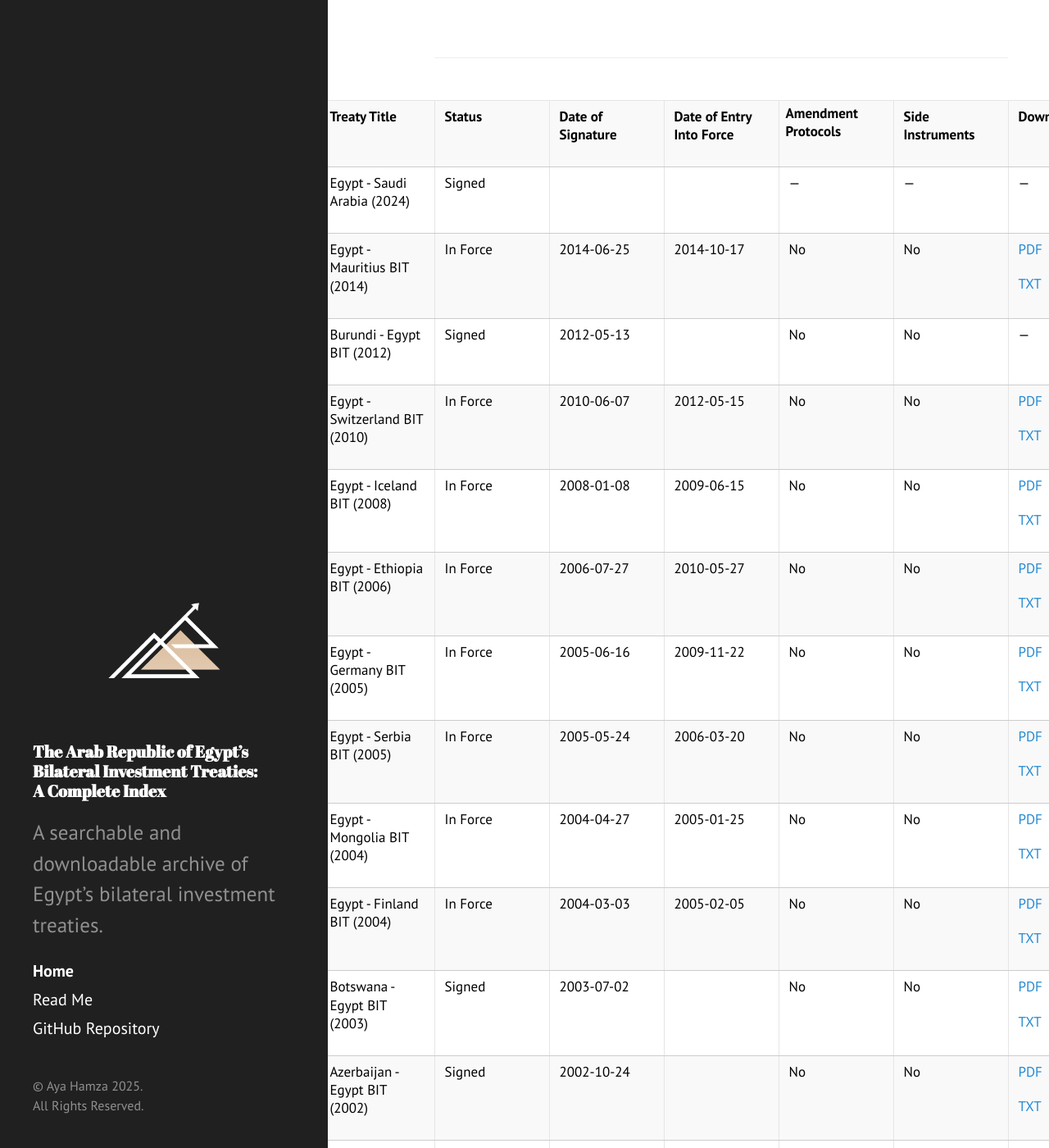
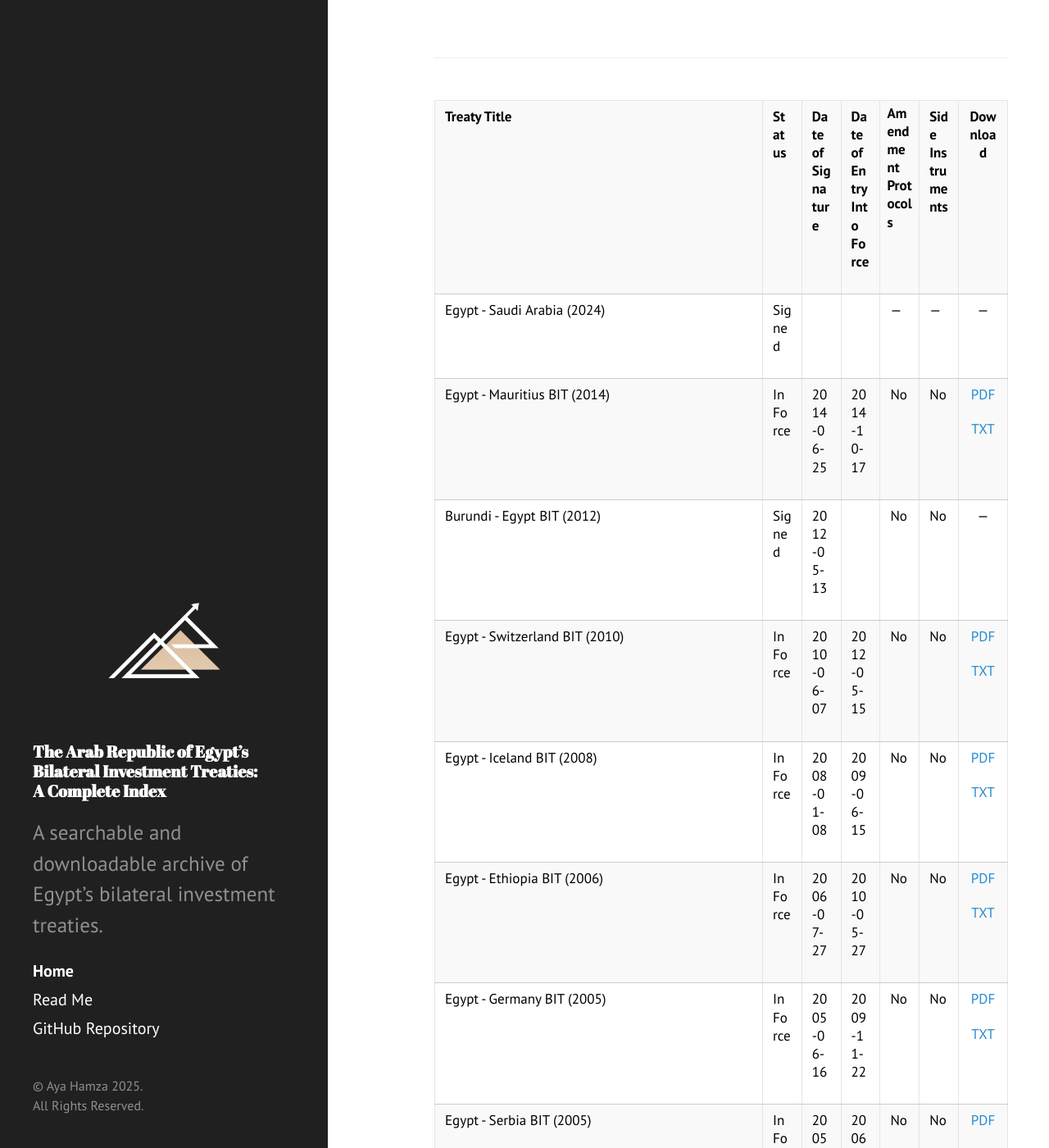
Before and after one commit to ayahamza1/MENABITs, a Jekyll site: the page built from index.md, in a window 1280 px wide and 1400 px high. Shown: the whole window at 82% size. Built offline with Jekyll 4.4.1, drawn with Linux system fonts in a browser that asks for light colours; our own code applies the rules of GitHub Pages for plain Markdown files.

Commit message:
Update hyde.css

```diff
--- a/public/css/hyde.css
+++ b/public/css/hyde.css
@@ -228,3 +228,30 @@
   white-space: normal;
   word-break: break-word;
 }
+
+table {
+  width: 100%;
+  table-layout: fixed;
+  border-collapse: collapse;
+}
+
+table th, table td {
+  padding: 0.5rem;
+  white-space: normal;
+  word-break: break-word;
+}
+
+table th:nth-child(1),
+table td:nth-child(1) {
+  width: 20rem;
+  min-width: 20rem;
+  max-width: 20rem;
+}
+
+table th:last-child,
+table td:last-child {
+  width: 3rem;
+  min-width: 3rem;
+  max-width: 3rem;
+  text-align: center;
+}
```
